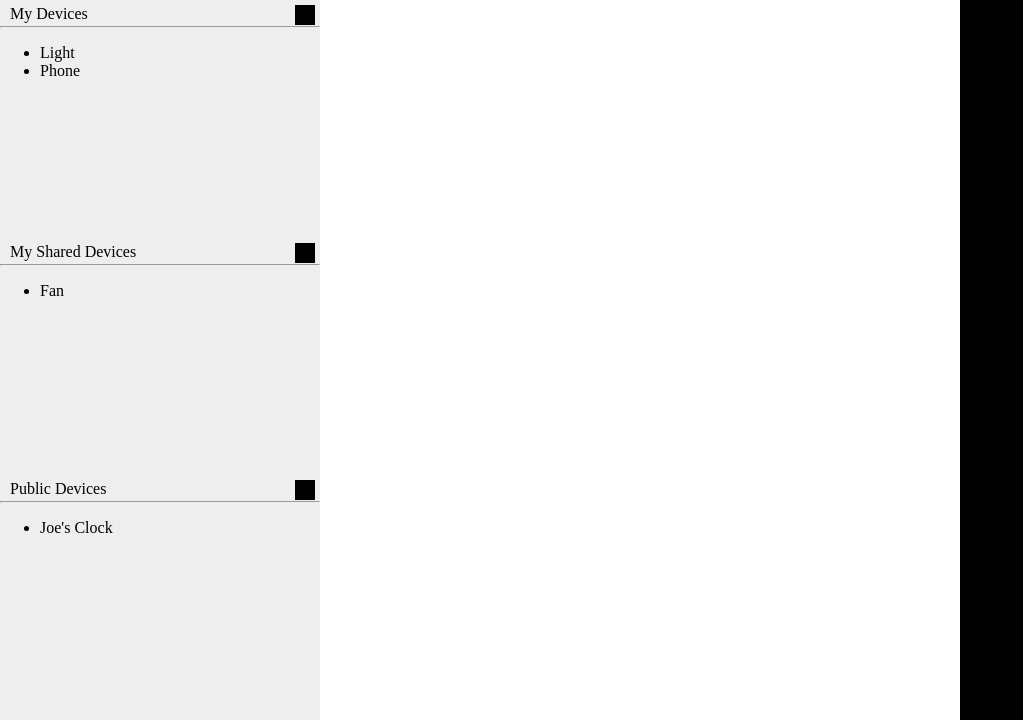
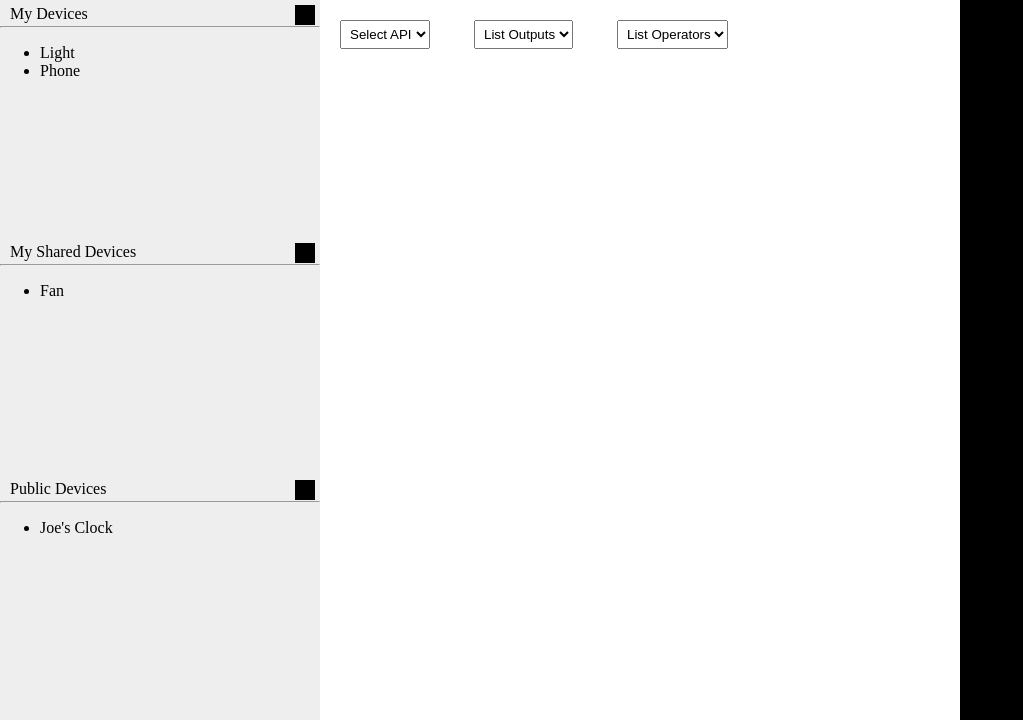
Before and after one commit to calpolyiot/Cloud1, a PHP site: page /Page.html in a window 1280 px wide. Shown: the part 80-800 px from the top of the page, without its empty margins (0-1023 px from the left). Run offline with PHP 8.4, Linux system fonts and the light colour scheme; some libraries are stand-ins or nearby versions.

Commit message:
Added Dropdown menu for middle pane
Also modified style.css to add new type of dropdown header

```diff
--- a/WebDevTutorial/Page.html
+++ b/WebDevTutorial/Page.html
@@ -105,6 +105,21 @@
          </div>
          <div id="project-column">
 
+            <select id="dropdown-text">
+               <option value="selectAPI">Select API</option>
+            </select>
+
+            <select id="dropdown-text">
+               <option value="listOutputs">List Outputs</option>
+            </select>
+
+            <select id="dropdown-text">
+               <option value="operators">List Operators</option>
+               <option value="and">AND</option>
+               <option value="or">OR</option>
+               <option value="unless">UNLESS</option>
+            </select>
+
             <p id="project-text"></p>
 
          </div>
--- a/WebDevTutorial/styles.css
+++ b/WebDevTutorial/styles.css
@@ -145,6 +145,12 @@ body {
     padding: 20px 20px 20px 20px;
 }
 
+#dropdown-text {
+   margin: 20px;
+   /*top right bottom left*/
+   padding: 5px 0px 5px 5px;
+}
+
 #code-text {
     color: aqua;
     /* Color specifies the font color. */
```
